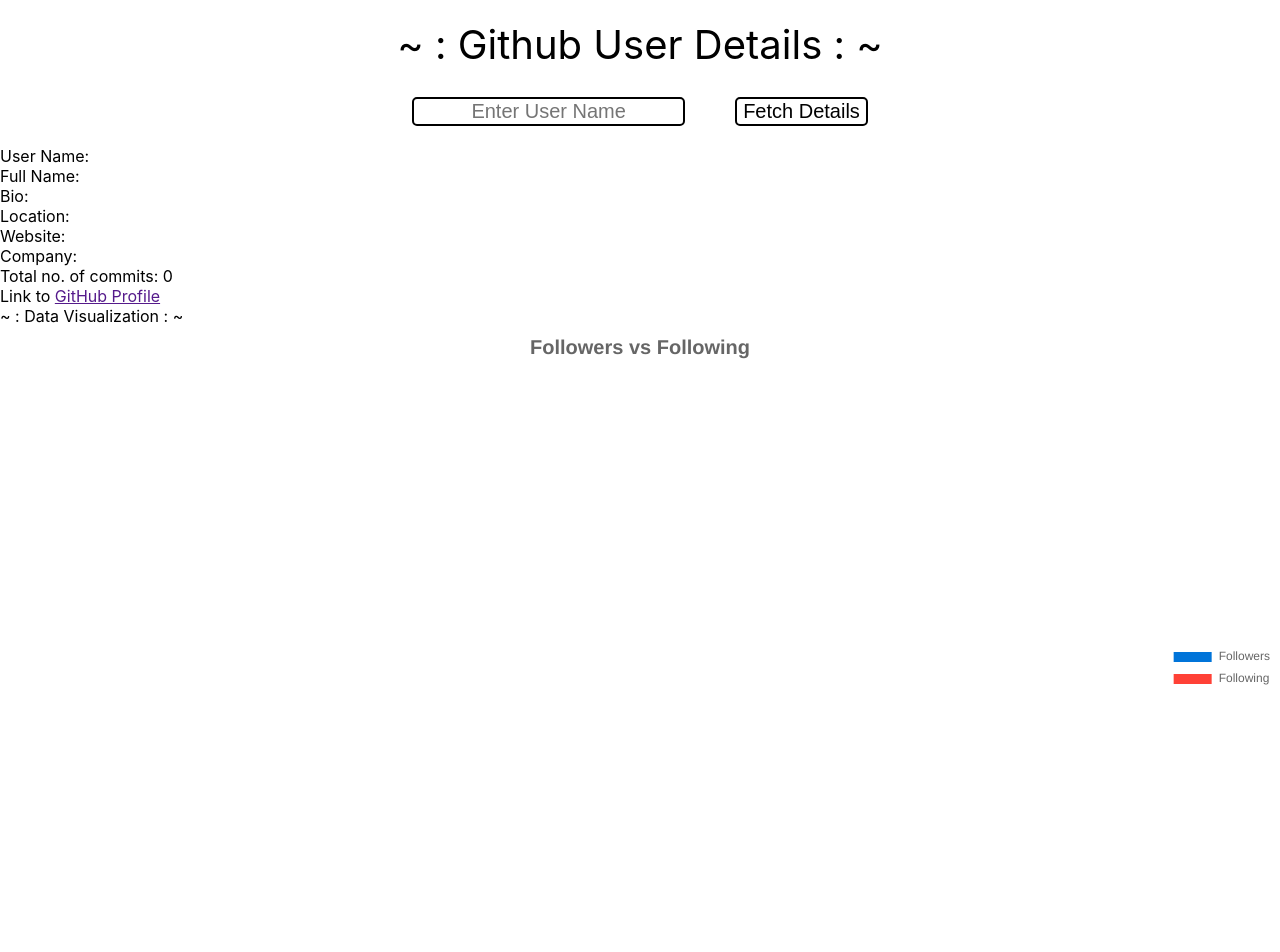
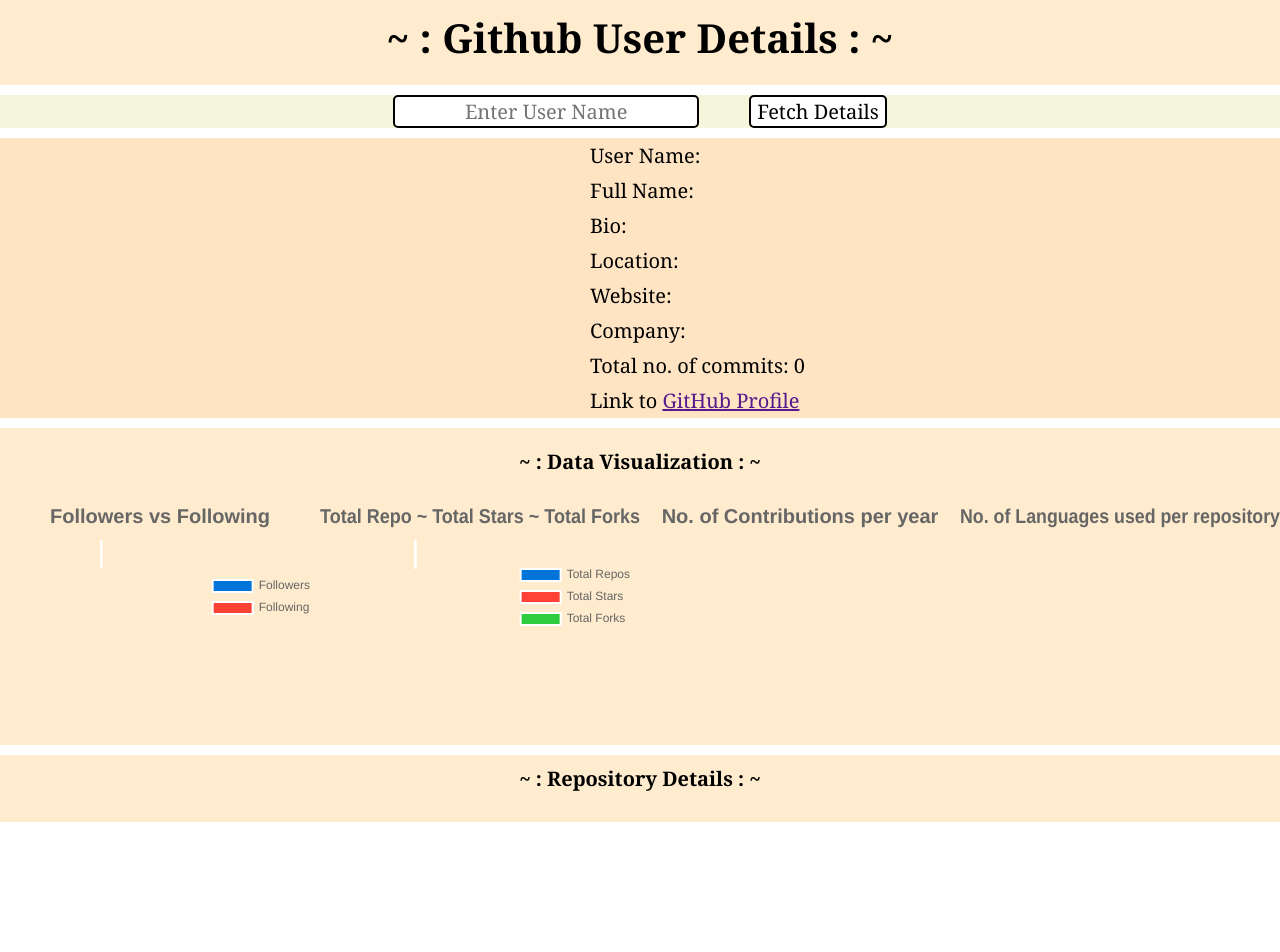
Before and after one commit to AnilKSahoo9/git-user-details, a React (Create React App) app: page / in a window 1280 px wide. Shown: the top 952 px of the page. After the commit the page ends 845 px from the top, so only its background shows below. Built offline with nearby package versions, Linux system fonts and the light colour scheme; the HTML template or start-up script is replaced by a standard one.

Commit message:
Added styles for different type of data visualization

```diff
--- a/src/Components/Form.css
+++ b/src/Components/Form.css
@@ -1,32 +1,145 @@
+.main-container {
+    font-family: Cambria,
+        Cochin,
+        Georgia,
+        Times,
+        'Times New Roman',
+        serif;
+    font-weight: 600;
+}
+
 .navbar {
     padding: 20px;
+    padding-top: 10px;
     text-align: center;
     color: black;
     font-size: 40px;
+    background-color: blanchedalmond;
 }
 
 .search {
     text-align: center;
+    background-color: beige;
+    margin-top: 10px;
+
 }
 
 .search input {
+    font-family: Cambria,
+        Cochin,
+        Georgia,
+        Times,
+        'Times New Roman',
+        serif;
     font-size: 20px;
     text-align: center;
-    margin-top: 8px;
     margin-right: 50px;
     border: 2px solid black;
     border-radius: 5px;
 }
 
 .search button {
+    font-family: Cambria,
+        Cochin,
+        Georgia,
+        Times,
+        'Times New Roman',
+        serif;
     font-size: 20px;
     background: white;
     border: 2px solid black;
     border-radius: 5px;
 }
 
-.show {
-    padding: 20px;
+.user-details {
+    margin-top: 10px;
+    text-align: center;
+    padding-left: 490px;
+    margin-bottom: 10px;
+    display: flex;
+    background-color: bisque;
+}
+
+.details {
+    margin-left: 100px;
+    margin-top: auto;
+    margin-bottom: auto;
+    line-height: 35px;
+    font-size: 20px;
+    font-variant: initial;
+    font-weight: 100;
+    text-align: left;
+
+}
+
+.all-chart {
+    background-color: blanchedalmond;
     text-align: center;
     font-size: 20px;
+    padding-top: 20px;
+    margin-top: 10px;
+
 }
+
+.chart {
+    display: flex;
+    padding-top: 20px;
+    height: 250px;
+}
+
+.chart1 {
+    width: 700px;
+    height: 350px;
+}
+
+.chart2 {
+    width: 700px;
+    height: 350px;
+}
+
+.chart3 {
+    width: 700px;
+    height: 350px;
+}
+
+.chart4 {
+    width: 700px;
+    height: 350px;
+}
+
+.repo-content {
+    background-color: blanchedalmond;
+    text-align: center;
+    padding-top: 10px;
+    font-size: 20px;
+    margin-top: 10px;
+    /* margin-bottom: 20px; */
+}
+
+.repo-details {
+    display: flex;
+    flex-wrap: wrap;
+    flex-direction: row;
+    margin-top: 10px;
+    padding-left: 230px;
+    padding-top: 10px;
+    padding-bottom: 10px;
+    padding-right: 30px;
+    text-align: center;
+}
+
+
+/* .content {
+    text-align: center;
+} */
+
+.repo {
+    background-color: burlywood;
+    box-sizing: border-box;
+    width: 350px;
+    /* height: 300px; */
+    padding: 30px 50px;
+    padding-bottom: 4px;
+    border-radius: 8px;
+    box-shadow: 3px 3px 25px 0 rgba(46, 61, 73, .14);
+}
```
